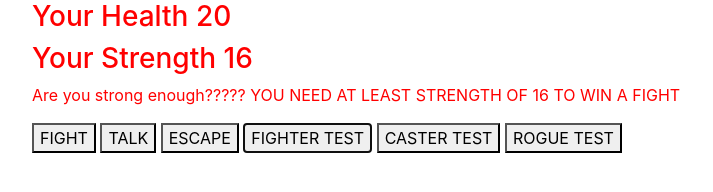
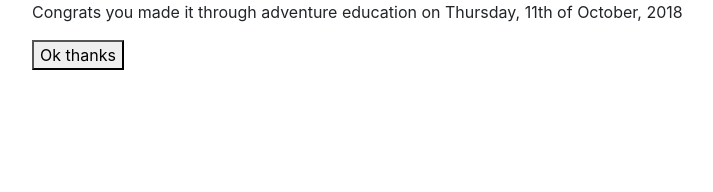
Before and after one commit to ctb116/RPG-Adventure, a website built with webpack: page src/index.html in a window 1280 px wide. Both pictures are taken after a click on the button "FIGHTER TEST". Shown: the whole page, without its empty margins (53-766 px from the left). Built offline with nearby package versions, Linux system fonts and the light colour scheme.

Commit message:
add date function

```diff
--- a/src/index.html
+++ b/src/index.html
@@ -7,24 +7,30 @@
   </head>
   <body>
  <div class="container">
-    <!-- <h3>Goblin Health<span id="goblin-health"></span></h3> -->
-    <h3>Your Health<span id="character-health"></span></h3>
-    <h3>Your Strength<span id="character-str"></span></h3>
-
-    <p>Are you strong enough????? YOU NEED AT LEAST STRENGTH OF 16 TO WIN A FIGHT<p>
-
-<div id="encounterOne">
-    <button id="fight-button">FIGHT</button>
-    <button id="talk-button" onclick="talk()">TALK</button>
-    <button id="escape-button" onclick="escape()">ESCAPE</button>
 
 
-
-
+<div id="selectChoice">
+  <p>You decide to go to adventure guide and become and adventurer! What class do you choose?<p>
     <button class="choice" id="fighter">FIGHTER TEST</button>
     <button class="choice" id="caster">CASTER TEST</button>
     <button class="choice" id="rogue">ROGUE TEST</button>
 </div>
+
+<div id="graduate">
+  <p>Congrats you made it through adventure education on <span id="date"></span> </p>
+<button id="grad">Ok thanks</button>
+</div>
+
+
+<div id="encounterOne">
+  <h3>Your Health<span id="character-health"></span></h3>
+  <h3>Your Strength<span id="character-str"></span></h3>
+    <button id="fight-button">FIGHT</button>
+    <button id="talk-button" onclick="talk()">TALK</button>
+    <button id="escape-button" onclick="escape()">ESCAPE</button>
+</div>
+
+
 </div>
   </body>
 </html>
--- a/src/main.js
+++ b/src/main.js
@@ -2,7 +2,7 @@ import $ from 'jquery';
 import 'bootstrap';
 import 'bootstrap/dist/css/bootstrap.min.css';
 import './styles.css';
-import { Character, fighter, caster, rogue } from './rpg.js';
+import { Character, fighter, caster, rogue, today } from './rpg.js';
 // import { fighter } from './rpg.js';
 
 
@@ -30,6 +30,9 @@ $(document).ready(function() {
   // });
 
 
+document.getElementById("date").innerHTML = today;
+
+
   $(".choice").click(function() {
     if (this.id === 'fighter') {
       var role = fighter;
@@ -42,6 +45,10 @@ $(".choice").click(function() {
       console.log(rogue);
     }
 
+    $("#selectChoice").hide();
+    $("#graduate").show();
+
+
     $("#fight-button").click(function(){
       if(role.attributes[0] >= 16) {
         alert("YOU STRONG YOU WIN!!!!!");
@@ -49,8 +56,9 @@ $(".choice").click(function() {
         alert("you are are weak you lose");
       }
     });
-  });
+
 
 
 
   });
+});
--- a/src/rpg.js
+++ b/src/rpg.js
@@ -10,6 +10,19 @@ export function Character(name, role, level, attributes, stats, inventory) {
 
 // attributes = [Str, Dex, Agi, Chr, Wis, AC] attributes constant
 // stats = [HP, AP] stats deplete
+
+
+// var dayName = days[date.getDay()];
+var date = new Date();
+
+
+var dayNames = ['Sunday', 'Monday', 'Tuesday', 'Wednesday', 'Thursday', 'Friday', 'Saturday'];
+var monthNames = ["January", "February", "March", "April", "May", "June", "July", "August", "September", "October","November", "December"];
+
+export var today = (dayNames[date.getDay()] + ", " + date.getUTCDate() + "th of " + monthNames[date.getMonth()] + ", " + date.getFullYear());
+
+
+
 
 export var fighter = new Character ("Duff", "Fighter", 1, [16, 10, 12, 17, 5, 17], [20, 2], ["sword", "heal potion"]);
 
--- a/src/styles.css
+++ b/src/styles.css
@@ -1,3 +1,3 @@
-body {
-  color: red;
+#encounterOne, #graduate {
+  display: none;
 }
```
Also changed, not shown: 1 other file. Lines whose indentation alone changed are shown as unchanged.
